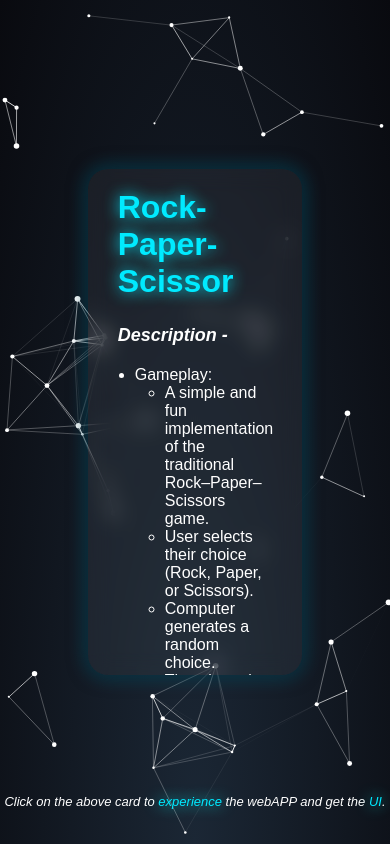
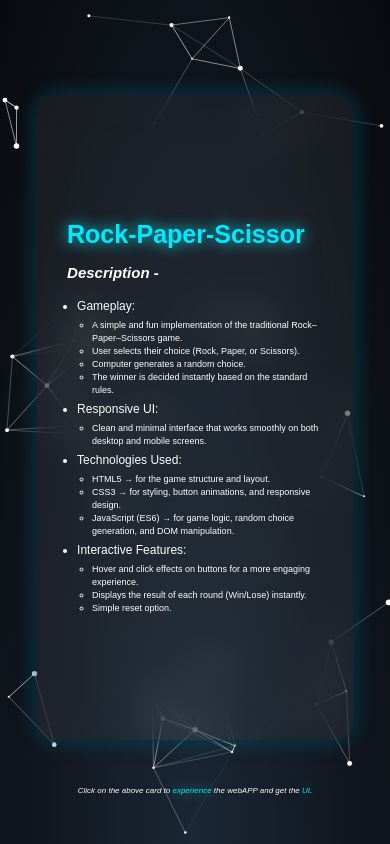
Before and after one commit to developer-dad/Intro-Page, a website: page projects/project.html in a window 390 px wide. Drawn offline with Linux system fonts and the light colour scheme.

Commit message:
project responsive

```diff
--- a/projects/project.css
+++ b/projects/project.css
@@ -18,6 +18,7 @@
 body,
 html {
   height: 100%;
+  width: 100%;
   font-family: 'Poppins', sans-serif;
   overflow: hidden;
   color: white;
@@ -32,7 +33,7 @@ html {
   z-index: 2;
 }
 
-.welcome{
+.welcome {
   font-size: 3rem;
   margin-bottom: 10px;
   animation: welcome 250ms ease 900ms 1 forwards;
@@ -107,6 +108,7 @@ html {
     opacity: 0;
     visibility: hidden;
   }
+
   100% {
     opacity: 1;
     visibility: visible;
@@ -114,28 +116,28 @@ html {
 }
 
 /* first project div */
-.first-project h1{
+.first-project h1 {
   font-weight: 20px;
   color: #00eaff;
   text-shadow: 0 0 15px #00eaff;
 }
 
-.first-project h3{
+.first-project h3 {
   margin-top: 25px;
   font-size: 18px;
   font-style: italic;
 }
 
-.outer-list{
+.outer-list {
   margin-top: 20px;
   margin-left: 17px;
 }
 
-.inner-list{
+.inner-list {
   margin-left: 30px;
 }
 
-.first-project{
+.first-project {
   animation: animation 300ms ease 1200ms 1 forwards;
   opacity: 0;
   visibility: hidden;
@@ -143,7 +145,7 @@ html {
   position: relative;
 }
 
-.first-project img{
+.first-project img {
   width: 100%;
   height: 100%;
   object-fit: contain;
@@ -152,7 +154,7 @@ html {
   z-index: -1;
 }
 
-.project-one{
+.project-one {
   position: absolute;
   top: 50%;
   left: 50%;
@@ -165,7 +167,7 @@ html {
   animation: projectone 200ms ease-in-out 700ms 1 forwards;
 }
 
-.project-one:hover{
+.project-one:hover {
   box-shadow: 0 0 100px rgba(0, 200, 255, 0.7), 0 0 30px rgba(255, 0, 200, 0.5);
 }
 
@@ -185,7 +187,7 @@ html {
 }
 
 /* click to experience div */
-.experience p{
+.experience p {
   color: #fff;
   font-size: 13px;
   text-align: center;
@@ -194,22 +196,170 @@ html {
   top: -50px;
 }
 
-.experience span{
+.experience span {
   color: #00eaff;
   text-shadow: 0 0 15px #00eaff;
 }
 
 @media (max-width: 600px) {
-  .hero {
+
+  body {
     height: 100%;
     width: 100%;
+    font-family: 'Poppins', sans-serif;
+    overflow: hidden;
+    color: white;
+    display: flex;
+    justify-content: center;
+    align-items: center;
+    flex-direction: column;
+  }
+
+  .reveal {
+    position: absolute;
+    top: 50%;
+    left: 50%;
+    transform: translate(-50%, -50%);
+    z-index: 2;
+  }
+
+  .welcome {
+    font-size: 1.3rem;
+    margin-bottom: 0;
+    animation: welcome 250ms ease 900ms 1 forwards;
+  }
+
+  .highlight {
+    color: #00eaff;
+    text-shadow: 0 0 15px #00eaff;
+  }
+
+  .hero {
+    height: 85%;
+    width: 90%;
+    display: flex;
+    justify-content: center;
+    align-items: center;
+    z-index: 1;
+    align-content: center;
   }
 
   .intro-card {
-    height: 75%;
+    height: 80%;
     width: 80%;
-    padding: 20px 30px;
-    backdrop-filter: blur(11px);
+    overflow: hidden;
+    padding: 30px 30px;
+    background: rgba(255, 255, 255, 0.05);
+    border-radius: 20px;
+    backdrop-filter: blur(20px);
+    box-shadow: 0 0 20px rgba(0, 0, 0, 0.6), 0 0 20px rgba(0, 200, 255, 0.4);
+    transform-style: preserve-3d;
+    transition: transform 0.3s ease;
+    display: flex;
+    flex-direction: column;
+    justify-content: space-around;
+    animation: project-ani 1250ms ease 100ms forwards;
+  }
+
+  @keyframes project-ani {
+
+    0% {
+      height: 80%;
+      width: 80%;
+    }
+
+    100% {
+      height: 90%;
+      width: 90%;
+    }
+  }
+
+  .first-project h1 {
+    font-size: 25px;
+    font-weight: 8px;
+    color: #00eaff;
+    text-shadow: 0 0 15px #00eaff;
+  }
+
+  .first-project h3 {
+    margin-top: 15px;
+    font-size: 15px;
+    font-style: italic;
+  }
+
+  .outer-list {
+    margin-top: 13px;
+    margin-left: 10px;
+    font-size: 12px;
+    line-height: 13px;
+  }
+
+  .inner-list {
+    margin-left: 15px;
+    font-size: 9px;
+  }
+
+  .list-head {
+    line-height: 25px;
+  }
+
+  .first-project {
+    animation: animation 300ms ease 1200ms 1 forwards;
+    opacity: 0;
+    visibility: hidden;
+    cursor: pointer;
+    position: relative;
+  }
+
+  .first-project img {
+    width: 100%;
+    height: 100%;
+    object-fit: cover;
+    display: block;
+    filter: blur(5px);
+    z-index: -1;
+  }
+
+  .project-one {
+    position: absolute;
+    top: 50%;
+    left: 50%;
+    transform: translate(-50%, -50%);
+    z-index: 10;
+    width: 50%;
+    height: 10%;
+    border-radius: 12px;
+    font-size: 15px;
+    animation: projectone 200ms ease-in-out 700ms 1 forwards;
+  }
+
+  @keyframes projectone {
+    0% {
+      top: 50%;
+      left: 50%;
+      transform: translate(-50%, -50%);
+    }
+
+    100% {
+      left: 50%;
+      top: 82%;
+      transform: translate(-50%, -50%);
+    }
+
+  }
+
+  .experience p {
+    color: #fff;
+    font-size: 8px;
+    text-align: center;
+    font-style: italic;
+    position: relative;
+    top: 10px;
+  }
+
+  .experience span {
+    color: #00eaff;
+    text-shadow: 0 0 15px #00eaff;
   }
 
 }
--- a/projects/project.html
+++ b/projects/project.html
@@ -26,24 +26,24 @@
                 <h1>Rock-Paper-Scissor</h1>
                 <h3>Description -</h3>
                 <ul class="outer-list">
-                    <li>Gameplay:</li>
+                    <li class="list-head">Gameplay:</li>
                     <ul class="inner-list">
                         <li>A simple and fun implementation of the traditional Rock–Paper–Scissors game.</li>
                         <li>User selects their choice (Rock, Paper, or Scissors).</li>
                         <li>Computer generates a random choice.</li>
                         <li>The winner is decided instantly based on the standard rules.</li>
                     </ul>
-                    <li>Responsive UI:</li>
+                    <li class="list-head">Responsive UI:</li>
                     <ul class="inner-list">
                         <li>Clean and minimal interface that works smoothly on both desktop and mobile screens.</li>
                     </ul>
-                    <li>Technologies Used:</li>
+                    <li class="list-head">Technologies Used:</li>
                     <ul class="inner-list">
                         <li>HTML5 → for the game structure and layout.</li>
                         <li>CSS3 → for styling, button animations, and responsive design.</li>
                         <li>JavaScript (ES6) → for game logic, random choice generation, and DOM manipulation.</li>
                     </ul>
-                    <li>Interactive Features:</li>
+                    <li class="list-head">Interactive Features:</li>
                     <ul class="inner-list">
                         <li>Hover and click effects on buttons for a more engaging experience.</li>
                         <li>Displays the result of each round (Win/Lose) instantly.</li>
--- a/projects/project.js
+++ b/projects/project.js
@@ -60,9 +60,16 @@ const firstProject = document.getElementById("first-project");
 const originalcontent = firstProject.innerHTML;
 let showingimage = false;
 
+let device = "first-project-desktop.jpg";
+if (window.innerWidth <= 600) {
+  device = "first-project-mobile.jpg";
+}else{
+  device = "first-project-desktop.jpg";
+}
+
 firstProject.addEventListener("click", () => {
   if (!showingimage) {
-    firstProject.innerHTML = `<img src="../images/first-project.png" alt="Project Image">`;
+    firstProject.innerHTML = `<img src=../images/${device}   alt="Project Image">`;
     firstProject.appendChild(projectOne);
     showingimage = true;
   }
```
Also changed, not shown: images/first-project-desktop.jpg (renamed from images/first-project.png), images/first-project-mobile.jpg (added).
